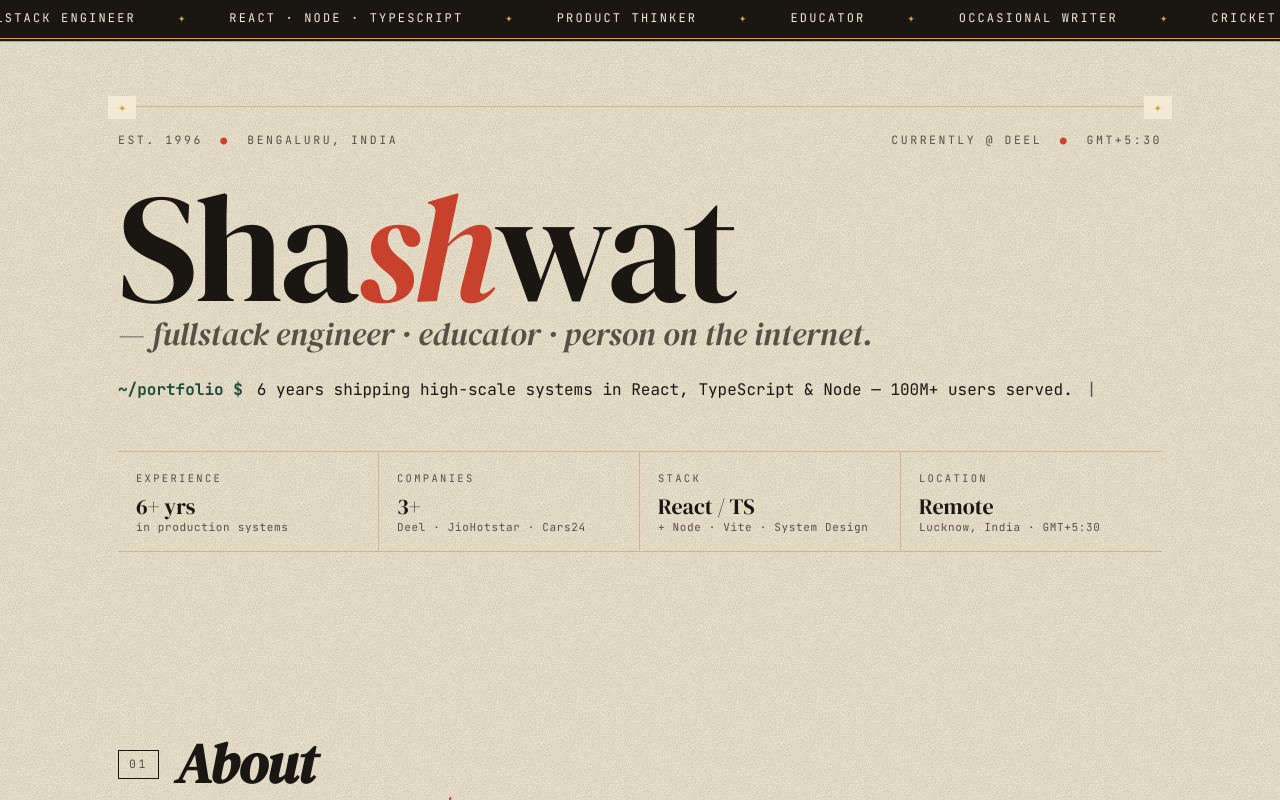
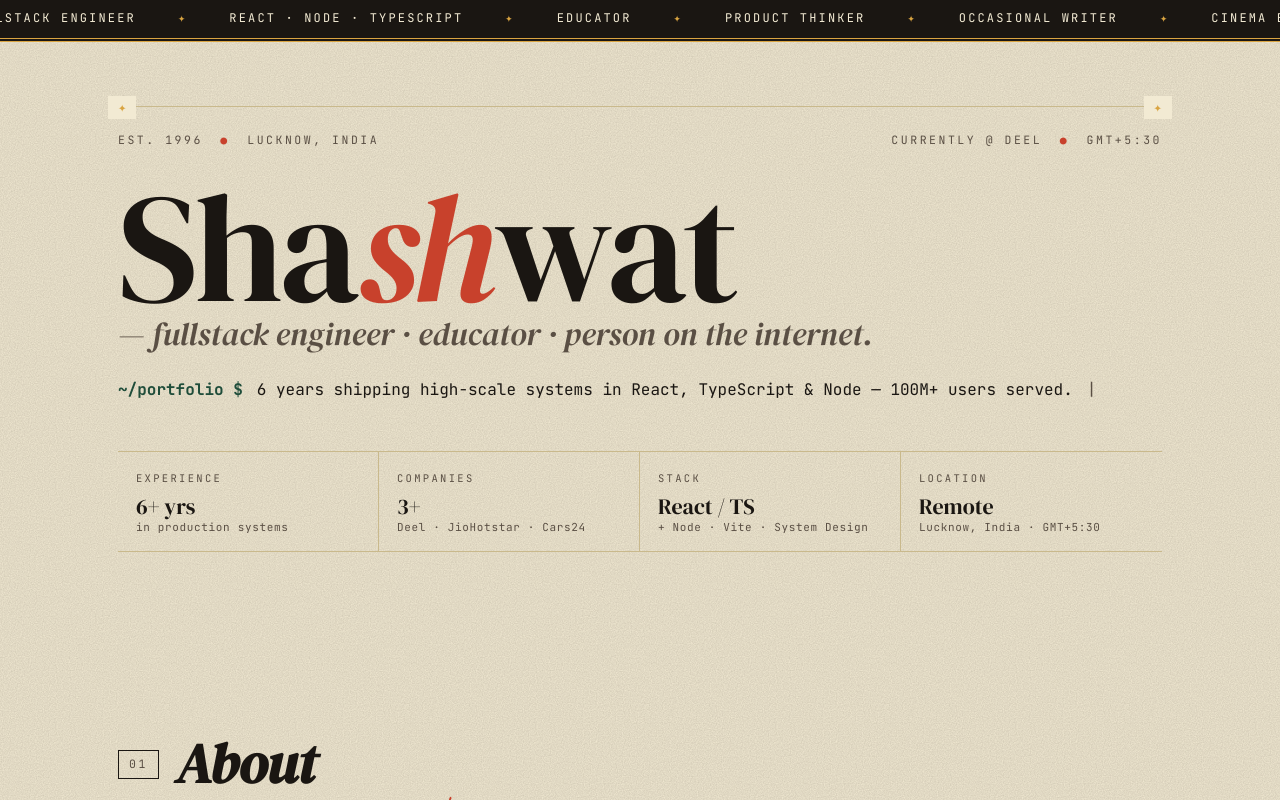
Before and after one commit to SBagaria2710/portfolio, a React (Vite) app: page / in a window 1280 px wide. Shown: the top 800 px of the page. Built offline with nearby package versions, Linux system fonts and the light colour scheme.

Commit message:
Update hero section

```diff
--- a/src/components/sections/Hero.tsx
+++ b/src/components/sections/Hero.tsx
@@ -6,12 +6,12 @@ export default function Hero() {
       <Ticker speed={50}>
         <span>fullstack engineer</span><span className="glyph">✦</span>
         <span>react · node · typescript</span><span className="glyph">✦</span>
+        <span>educator</span><span className="glyph">✦</span>
         <span>product thinker</span><span className="glyph">✦</span>
-        <span>educator</span><span className="glyph">✦</span>
         <span>occasional writer</span><span className="glyph">✦</span>
-        <span>cricket enthusiast</span><span className="glyph">✦</span>
+        <span>cinema enthusiast</span><span className="glyph">✦</span>
         <span>6+ years shipping things</span><span className="glyph">✦</span>
-        <span>based in bengaluru</span><span className="glyph">✦</span>
+        <span>based in bengaluru/lucknow</span><span className="glyph">✦</span>
         <span>currently at deel</span><span className="glyph red">◆</span>
       </Ticker>
 
@@ -19,7 +19,7 @@ export default function Hero() {
         <div className="hero">
           <div className="hero__rule" />
           <div className="hero__topbar">
-            <span>Est. 1996&nbsp;<span className="dot">●</span>&nbsp;Bengaluru, India</span>
+            <span>Est. 1996&nbsp;<span className="dot">●</span>&nbsp;Lucknow, India</span>
             <span>Currently @ Deel&nbsp;<span className="dot">●</span>&nbsp;GMT+5:30</span>
           </div>
 
```
